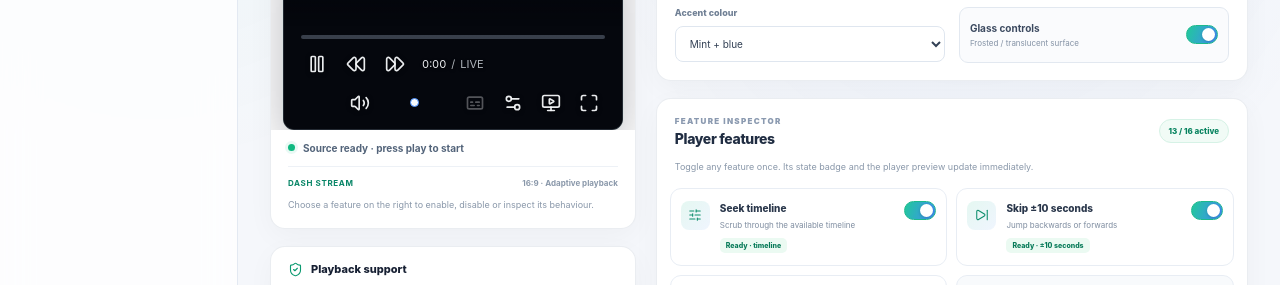
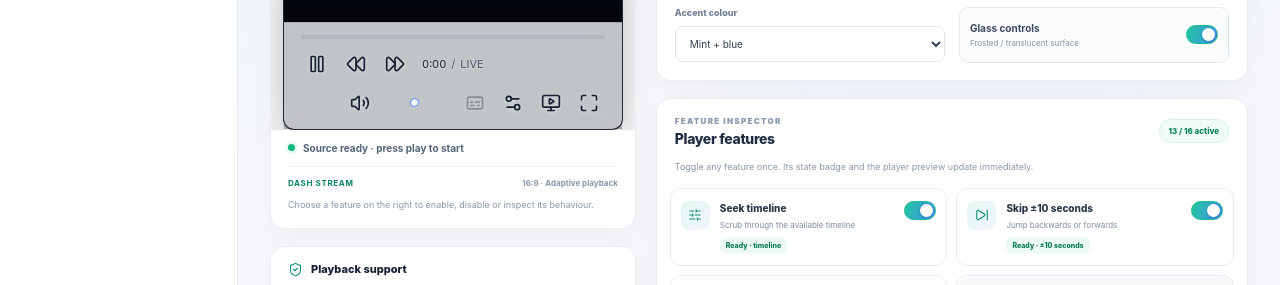
Before and after one commit to labsadik/universal-player, a website built with Vite: page playground.html in a window 1280 px wide. Shown: the part 463-748 px from the top of the page. Built offline with nearby package versions, Linux system fonts and the light colour scheme.

Commit message:
fix: default to minimal transparent controls and remove PiP mini UI

```diff
--- a/src/style.css
+++ b/src/style.css
@@ -855,3 +855,94 @@
   .up-time { font-size:9px; }
 }
 @media (prefers-reduced-motion: reduce) { .up-root .up-icon-button,.up-root .up-seek { transition:none; } }
+
+
+/* Final theme-aware controls. Glass is opt-in; the off state stays transparent. */
+.up-root {
+  --up-control-ink: #f8fafc;
+  --up-control-muted: rgba(248,250,252,.94);
+  --up-control-shadow: rgba(0,0,0,.58);
+  --up-control-hover-bg: rgba(255,255,255,.10);
+  --up-time-ink: rgba(248,250,252,.96);
+  --up-time-muted: rgba(226,232,240,.78);
+  --up-time-shadow: rgba(0,0,0,.78);
+  --up-controls-glass-bg: rgba(10,16,28,.62);
+  --up-controls-glass-border: rgba(255,255,255,.22);
+}
+.up-root[data-theme="light"] {
+  --up-control-ink: #172033;
+  --up-control-muted: #172033;
+  --up-control-shadow: rgba(255,255,255,.5);
+  --up-control-hover-bg: rgba(15,23,42,.07);
+  --up-time-ink: #172033;
+  --up-time-muted: #475569;
+  --up-time-shadow: rgba(255,255,255,.55);
+  --up-controls-glass-bg: rgba(248,250,252,.78);
+  --up-controls-glass-border: rgba(15,23,42,.16);
+}
+.up-root[data-theme="dark"] {
+  --up-control-ink: #f8fafc;
+  --up-control-muted: rgba(248,250,252,.94);
+  --up-control-shadow: rgba(0,0,0,.58);
+  --up-control-hover-bg: rgba(255,255,255,.10);
+  --up-time-ink: rgba(248,250,252,.96);
+  --up-time-muted: rgba(226,232,240,.78);
+  --up-time-shadow: rgba(0,0,0,.78);
+  --up-controls-glass-bg: rgba(10,16,28,.62);
+  --up-controls-glass-border: rgba(255,255,255,.22);
+}
+@media (prefers-color-scheme: light) {
+  .up-root[data-theme="system"] {
+    --up-control-ink: #172033;
+    --up-control-muted: #172033;
+    --up-control-shadow: rgba(255,255,255,.5);
+    --up-control-hover-bg: rgba(15,23,42,.07);
+    --up-time-ink: #172033;
+    --up-time-muted: #475569;
+    --up-time-shadow: rgba(255,255,255,.55);
+    --up-controls-glass-bg: rgba(248,250,252,.78);
+    --up-controls-glass-border: rgba(15,23,42,.16);
+  }
+}
+@media (prefers-color-scheme: dark) {
+  .up-root[data-theme="system"] {
+    --up-control-ink: #f8fafc;
+    --up-control-muted: rgba(248,250,252,.94);
+    --up-control-shadow: rgba(0,0,0,.58);
+    --up-control-hover-bg: rgba(255,255,255,.10);
+    --up-time-ink: rgba(248,250,252,.96);
+    --up-time-muted: rgba(226,232,240,.78);
+    --up-time-shadow: rgba(0,0,0,.78);
+    --up-controls-glass-bg: rgba(10,16,28,.62);
+    --up-controls-glass-border: rgba(255,255,255,.22);
+  }
+}
+.up-root .up-icon-button:not(.is-active) {
+  color: var(--up-control-ink);
+  filter: drop-shadow(0 1px 2px var(--up-control-shadow));
+}
+.up-root .up-icon-button:not(.is-active):hover,
+.up-root .up-icon-button:not(.is-active):focus-visible {
+  color: var(--up-control-ink);
+  background: var(--up-control-hover-bg);
+  border-color: var(--up-controls-glass-border);
+}
+.up-root .up-time {
+  color: var(--up-time-ink);
+  text-shadow: 0 1px 3px var(--up-time-shadow);
+}
+.up-root .up-time-separator,
+.up-root .up-time-duration { color: var(--up-time-muted); }
+.up-root.up-glassy .up-controls {
+  background: var(--up-controls-glass-bg) !important;
+  border-top: 1px solid var(--up-controls-glass-border) !important;
+  box-shadow: 0 8px 30px rgba(0,0,0,.16) !important;
+  -webkit-backdrop-filter: blur(22px) saturate(155%) !important;
+  backdrop-filter: blur(22px) saturate(155%) !important;
+}
+@media (prefers-reduced-transparency: reduce) {
+  .up-root.up-glassy .up-controls {
+    -webkit-backdrop-filter: none !important;
+    backdrop-filter: none !important;
+  }
+}
```
